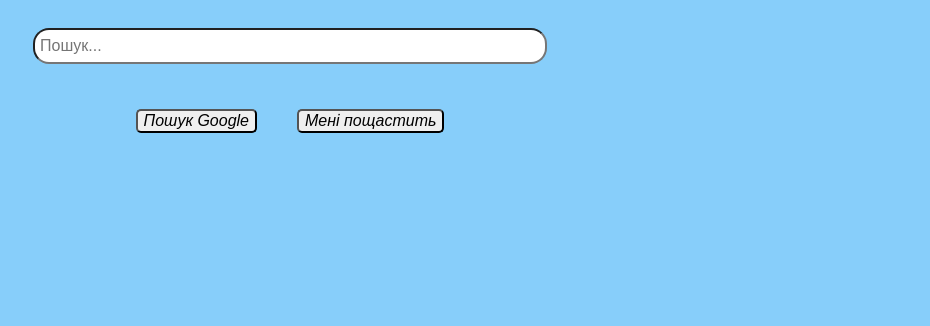
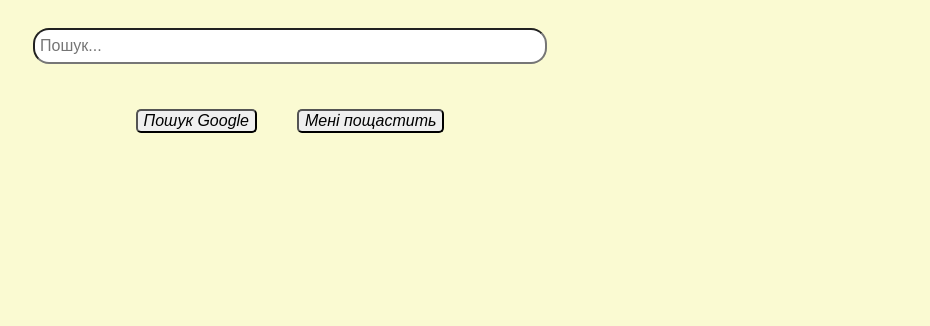
Before and after one commit to Paul-Duke/Paul-Duke.github.io, a plain HTML site: page index.html in a window 1280 px wide. Shown: the part 474-800 px from the top of the page, without its empty margins (350-1280 px from the left). Drawn offline with Linux system fonts and the light colour scheme.

Commit message:
Update GoogleSearch.css

```diff
--- a/GoogleSearch.css
+++ b/GoogleSearch.css
@@ -9,7 +9,7 @@
   width: 100%;
   height: 100%;
   flex-direction: column;
-  background-color: lightskyblue;
+  background-color:  lightgoldenrodyellow;
 }
 .container .top, .container .topImage, .container .topAdvance, .containerImage .top, .containerImage .topImage, .containerImage .topAdvance, .containerAdvance .top, .containerAdvance .topImage, .containerAdvance .topAdvance {
   display: flex;
```
